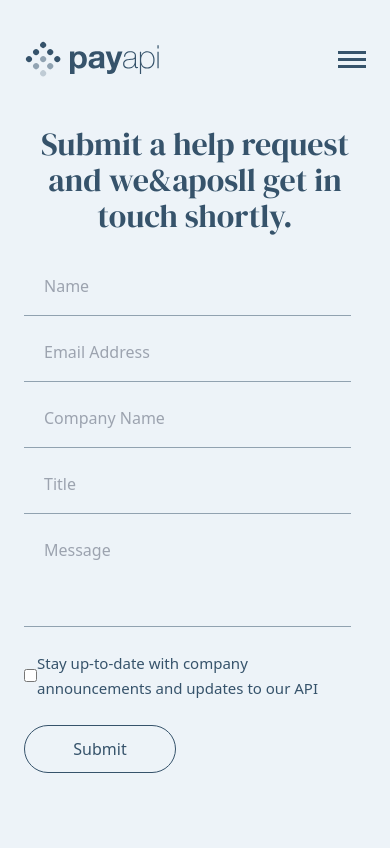
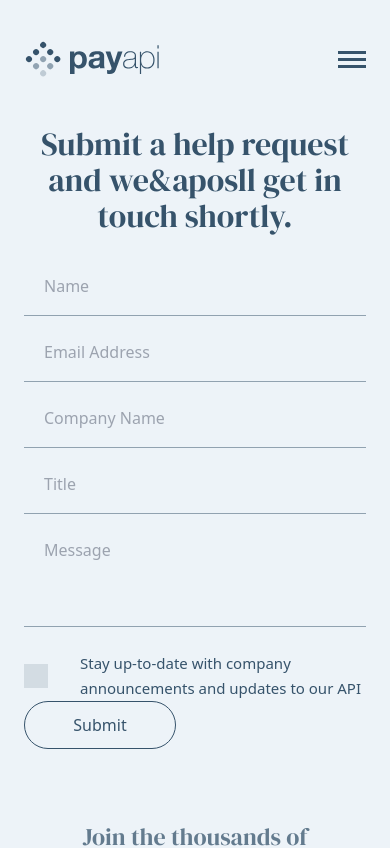
Before and after one commit to theidriselijah/payapi-multi-page-website, a Next.js app: page /contact in a window 390 px wide. Shown: the top 848 px of the page. Built offline with nearby package versions, Linux system fonts and the light colour scheme.

Commit message:
Prep for tablet responsiveness

```diff
--- a/components/DemoReqForm.tsx
+++ b/components/DemoReqForm.tsx
@@ -1,4 +1,3 @@
-import MainButton from "./MainButton";
 
 
 export default function DemoReqForm() {
@@ -6,9 +5,18 @@ export default function DemoReqForm() {
     <div>
       <div className="flex flex-col justify-center items-center">
         <div className="mb-[19px]">
-          <input type="email" name="email" placeholder="Enter email address" className="bg-[#FBFCFE] px-[27px] w-[327px] h-[48px] rounded-3xl"/>
+          <input
+            type="email"
+            name="email"
+            placeholder="Enter email address"
+            className="bg-[#FBFCFE] px-[27px] w-[327px] h-[48px] rounded-3xl"
+          />
         </div>
-        <MainButton />
+        <div className="mb-[24px]">
+          <button className="bg-[#BA4270] hover:bg-[#DA6D97] active:bg-[#BA4270] text-[#FBFCFE] font-public font-bold w-[327px] h-[48px] rounded-3xl">
+            Schedule a Demo
+          </button>
+        </div>
       </div>
     </div>
   )
--- a/components/MainButton.tsx
+++ /dev/null
@@ -1,11 +0,0 @@
-export default function MainButton() {
-  return (
-    <div>
-      <div className="mb-[24px]">
-        <button className="bg-[#BA4270] hover:bg-[#DA6D97] active:bg-[#BA4270] text-[#FBFCFE] font-public font-bold w-[327px] h-[48px] rounded-3xl">
-          Schedule a Demo
-        </button>
-      </div>
-    </div>
-  )
-}
--- a/pages/contact.tsx
+++ b/pages/contact.tsx
@@ -14,52 +14,50 @@ export default function Contact() {
           </h1>
         </div>
         <div className="mx-6 mt-10 mb-6">
-          <form className="flex flex-col gap-y-[24px]">
+          <form className="">
+            <div className='flex flex-col justify-center items-center gap-y-[24px]'>
               <input
                 type="text"
                 name="name"
                 placeholder="Name"
-              className="w-[327px] h-[42px] px-[20px] pb-[17px] border-b-[1px] border-[#36536B]/[.50] bg-[#EDF3F8]"
+                className="w-full h-[42px] px-[20px] pb-[17px] border-b-[1px] border-[#36536B]/[.50] bg-[#EDF3F8]"
               />
               <input
                 type="email"
                 name="email"
                 placeholder="Email Address"
-              className="w-[327px] h-[42px] px-[20px] pb-[17px] border-b-[1px] border-[#36536B]/[.50] bg-[#EDF3F8]"
+                className="w-full h-[42px] px-[20px] pb-[17px] border-b-[1px] border-[#36536B]/[.50] bg-[#EDF3F8]"
               />
               <input
                 type="text"
                 name="company-name"
                 placeholder="Company Name"
-              className="w-[327px] h-[42px] px-[20px] pb-[17px] border-b-[1px] border-[#36536B]/[.50] bg-[#EDF3F8]"
+                className="w-full h-[42px] px-[20px] pb-[17px] border-b-[1px] border-[#36536B]/[.50] bg-[#EDF3F8]"
               />
               <input
                 type="text"
                 name="title"
                 placeholder="Title"
-              className="w-[327px] h-[42px] px-[20px] pb-[17px] border-b-[1px] border-[#36536B]/[.50] bg-[#EDF3F8]"
+                className="w-full h-[42px] px-[20px] pb-[17px] border-b-[1px] border-[#36536B]/[.50] bg-[#EDF3F8]"
               />
               <textarea
                 name="message"
                 placeholder="Message"
-              className="w-[327px] h-[89px] px-[20px] border-b-[1px] border-[#36536B]/[.50] bg-[#EDF3F8] resize-none"
+                className="w-full h-[89px] px-[20px] border-b-[1px] border-[#36536B]/[.50] bg-[#EDF3F8] resize-none"
               />
               <div className="flex justify-center items-center">
                 <div>
-                <input
-                  type="checkbox"
-                  id="subscribe"
-                  className=""
-                />
+                  <input type="checkbox" id="subscribe" className="" />
                 </div>
-              <div>
+                <div className="ml-[32px]">
                   <label
                     htmlFor="subscribe"
                     className="text-[#36536B] font-public text-[15px] leading-[25px]"
                   >
-                  Stay up-to-date with company announcements and updates to our
-                  API
+                    Stay up-to-date with company announcements and updates to
+                    our API
                   </label>
+                </div>
               </div>
             </div>
             <button className="w-[152px] h-[48px] text-[#36536B] border-[#36536B] border-[1px] rounded-3xl mb-12 hover:border-[#36536B] hover:bg-[#36536B] hover:text-[#FFFFFF]">
@@ -67,9 +65,11 @@ export default function Contact() {
             </button>
           </form>
         </div>
-        <div className='text-center mx-6'>
+        <div className="text-center mx-6">
           <div>
-            <h3 className='text-[#36536B] font-display text-[24px] leading-8 opacity-75 mb-8'>Join the thousands of innovators already building with us</h3>
+            <h3 className="text-[#36536B] font-display text-[24px] leading-8 opacity-75 mb-8">
+              Join the thousands of innovators already building with us
+            </h3>
             <div>
               <div className="flex justify-center items-center">
                 <Image
--- a/styles/globals.css
+++ b/styles/globals.css
@@ -7,3 +7,34 @@
     margin: 0;
     padding: 0;
 }
+
+input[type="checkbox"] {
+    appearance: none;
+    height: 24px;
+    width: 24px;
+    background-color: #36536B25;
+    cursor: pointer;
+    display: grid;
+    place-content: center;
+}
+
+input[type="checkbox"]::before {
+    content: "";
+    width: 24px;
+    height: 24px;
+    transform: scale(0);
+    transition: 120ms transform ease-in-out;
+
+    transform-origin: center;
+    background-image: url('/assets/shared/desktop/icon-check-white.svg');
+    background-position: center;
+    background-repeat: no-repeat;
+}
+
+input[type="checkbox"]:checked::before {
+    transform: scale(1);
+}
+
+input[type="checkbox"]:checked {
+    background-color: #BA4270;
+}
```
Also changed, not shown: public/assets/shared/desktop/icon-check-white.svg (added). Lines whose indentation alone changed are shown as unchanged.
